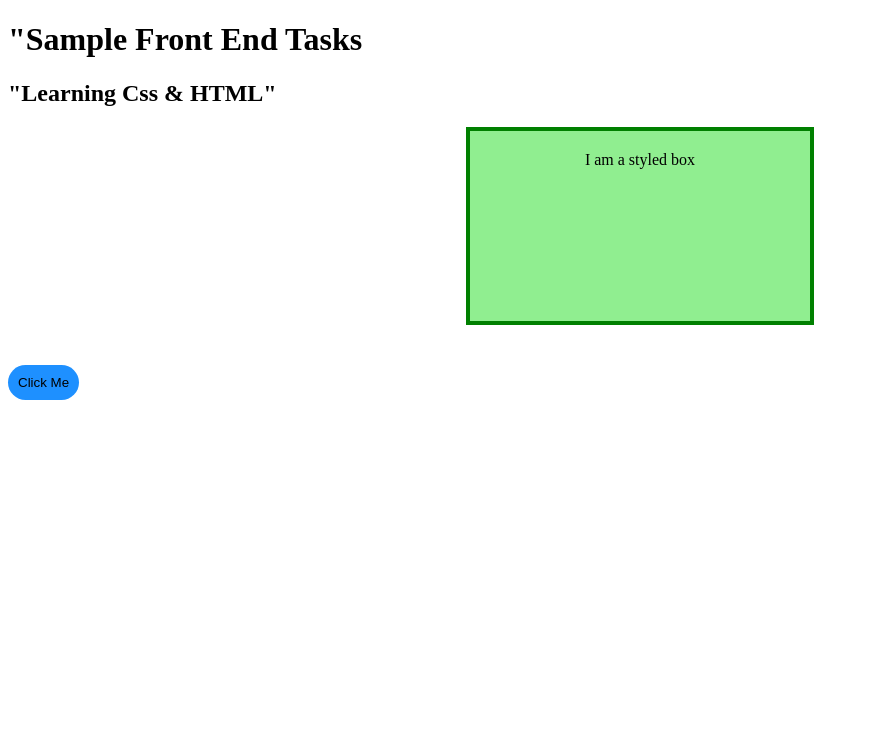
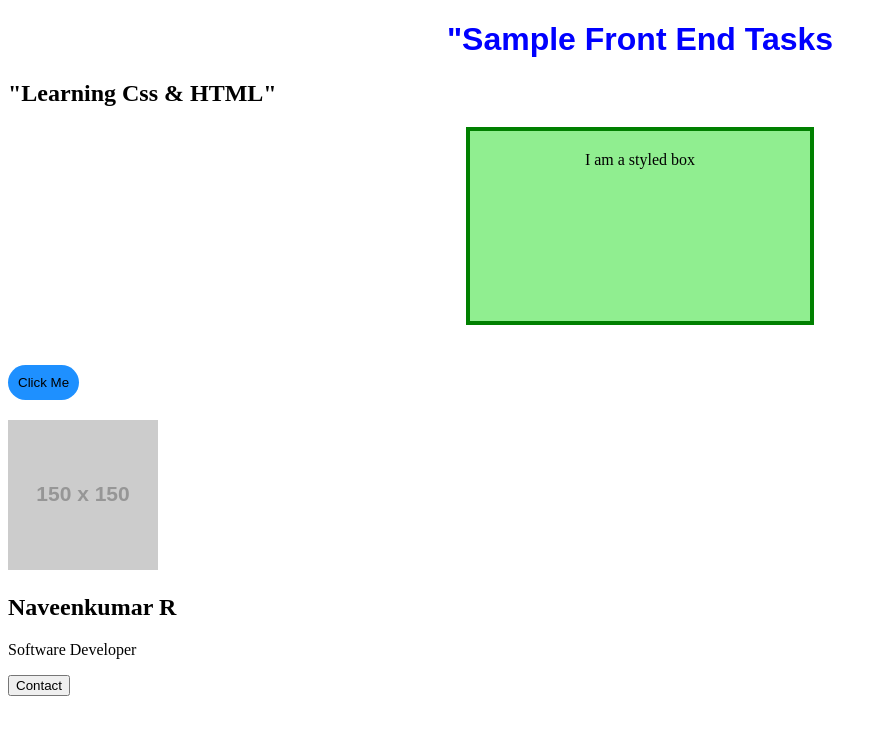
Before and after one commit to Naveenraja0501/Porfolio_FrontEnd, a plain HTML site: page taskk1.html in a window 1280 px wide. Shown: the whole page, without its empty margins (0-887 px from the left). Drawn offline with Linux system fonts and the light colour scheme; placeholder pictures from the web are drawn by us.

Commit message:
Added CSS tasks:div changes

```diff
--- a/task1.css
+++ b/task1.css
@@ -1,3 +1,9 @@
+
+h1 {
+  color: blue;
+  font-family: Arial;
+  text-align: center;
+}
 .box {
   width: 300px;
   height: 150px;
--- a/taskk1.html
+++ b/taskk1.html
@@ -11,6 +11,13 @@
     <h2>"Learning Css & HTML"</h2>
     <div class="box">I am a styled box</div>
     <button class="my-btn">Click Me</button>
+    <div class="card">
+  <img src="https://via.placeholder.com/150" alt="Profile Image">
+  <h2>Naveenkumar R</h2>
+  <p>Software Developer</p>
+  <button>Contact</button>
+</div>
+
 
 
 </body>
```
